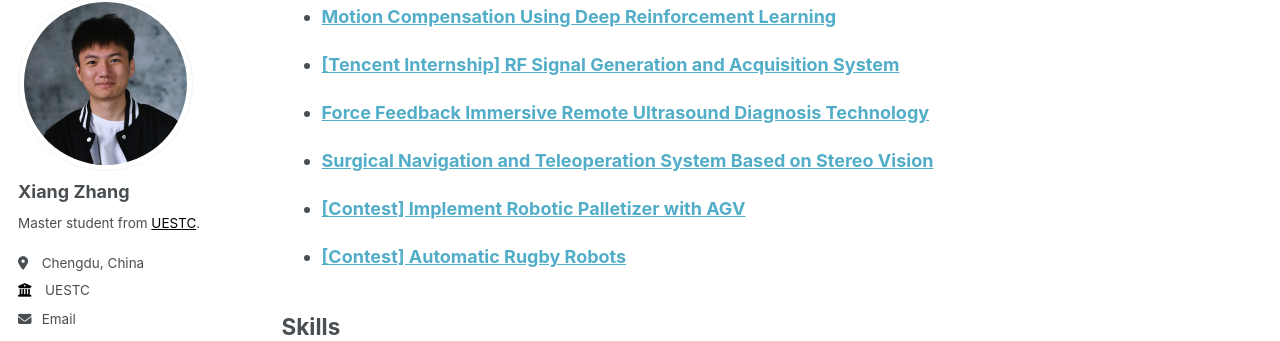
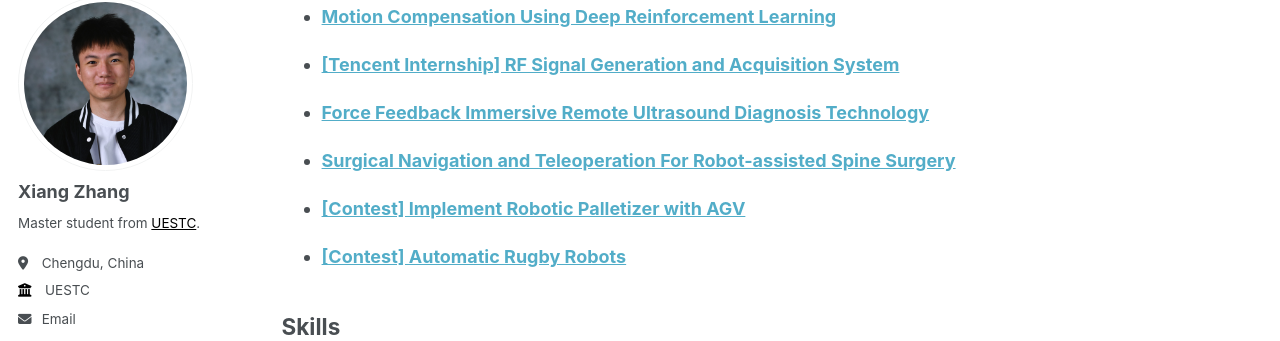
Before and after one commit to innns/innns.github.io, a Jekyll site: the page built from _pages/about.md, in a window 1280 px wide and 900 px high, scrolled down 665 px. Shown: the part 110-451 px from the top of the window. Built offline with Jekyll 4.4.1, drawn with Linux system fonts in a browser that asks for light colours.

Commit message:
update cv, spine robot.

```diff
--- a/_experiences/2021-spine-surgery.md
+++ b/_experiences/2021-spine-surgery.md
@@ -1,5 +1,5 @@
 ---
-title: "Surgical Navigation and Teleoperation System Based on Stereo Vision"
+title: "Surgical Navigation and Teleoperation For Robot-assisted Spine Surgery"
 collection: experiences
 type: "Research Projects"
 permalink: /experiences/2021-spine-surgery
@@ -18,4 +18,4 @@ I was responsible for:
 * Development of teleoperation control system based on real-time feedback to achieve low-latency teleoperation control;
 * Development of the visualization of the system based on **QT** and **VTK**
 
-![spine pic](./2021-spine.png)
+![spine pic](./2021-spine.gif)
```
Also changed, not shown: 3 other files.
